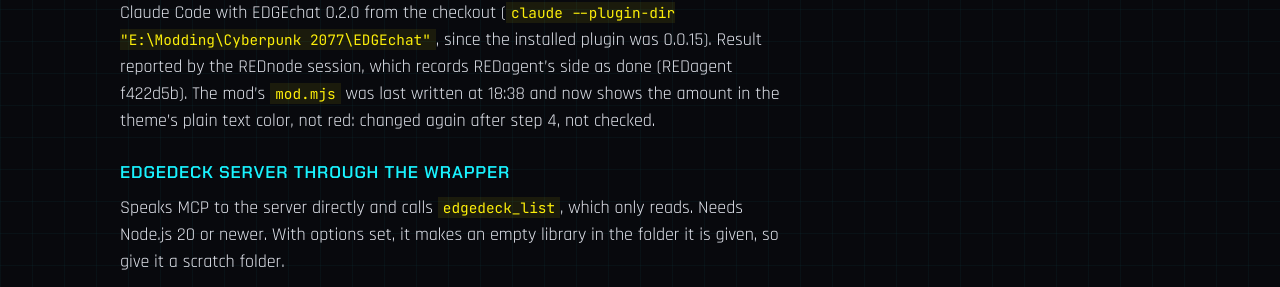
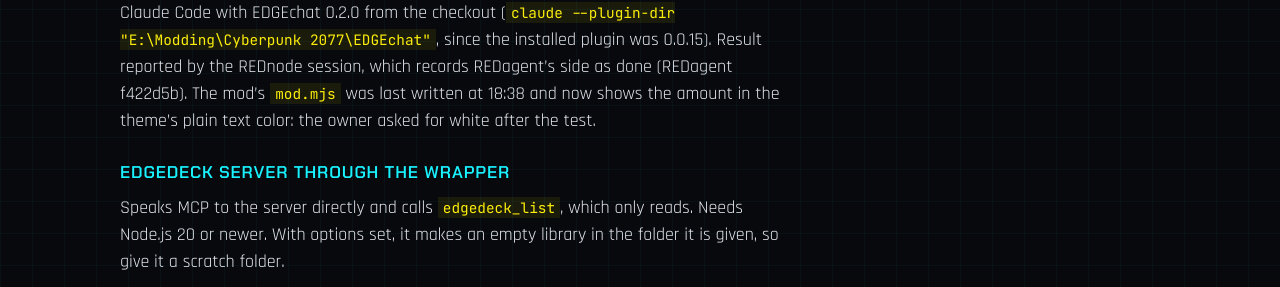
Before and after one commit to Edgemodders/EDGEchat, a Jekyll site: the page built from docs/testing.md, in a window 1280 px wide and 900 px high, scrolled down 8741 px. Shown: the part 178-465 px from the top of the window. Built offline with Jekyll 4.4.1, drawn with Linux system fonts in a browser that asks for light colours; our own code applies the rules of GitHub Pages for plain Markdown files.

Commit message:
Tests: the money text went white at the owner's ask after the continue test
Co-Authored-By: Claude Opus 5.5 <noreply@anthropic.com>

```diff
--- a/docs/testing.md
+++ b/docs/testing.md
@@ -224,7 +224,7 @@ REDagent's design, "C6a test". Needs REDagent 0.4.5 or newer.
 | 5 | Open the handoff file | No key in it | Pass: 3.5 KB, no key or token (also searched from this session) |
 | 6 | `/edge:continue` with no handoff folder (another PC, or the folder renamed) | It says to press **VS Code** in REDagent first | Pass |
 
-Run 2026-11-25 by the owner on the dev PC: game 2.5, REDnode 0.73.1, REDagent 0.4.6, and Claude Code with EDGEchat 0.2.0 from the checkout (`claude --plugin-dir "E:\Modding\Cyberpunk 2077\EDGEchat"`, since the installed plugin was 0.0.15). Result reported by the REDnode session, which records REDagent's side as done (REDagent f422d5b). The mod's `mod.mjs` was last written at 18:38 and now shows the amount in the theme's plain text color, not red: changed again after step 4, not checked.
+Run 2026-11-25 by the owner on the dev PC: game 2.5, REDnode 0.73.1, REDagent 0.4.6, and Claude Code with EDGEchat 0.2.0 from the checkout (`claude --plugin-dir "E:\Modding\Cyberpunk 2077\EDGEchat"`, since the installed plugin was 0.0.15). Result reported by the REDnode session, which records REDagent's side as done (REDagent f422d5b). The mod's `mod.mjs` was last written at 18:38 and now shows the amount in the theme's plain text color: the owner asked for white after the test.
 
 ### edgedeck server through the wrapper
 
```
